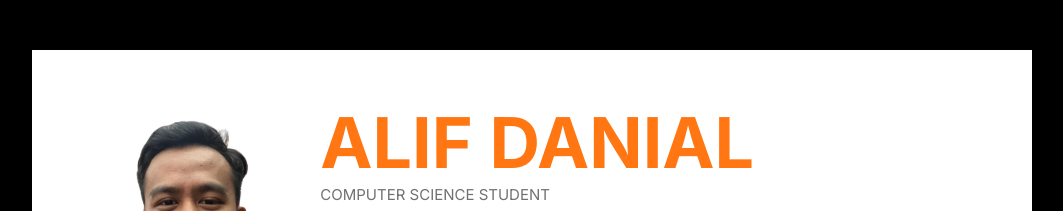
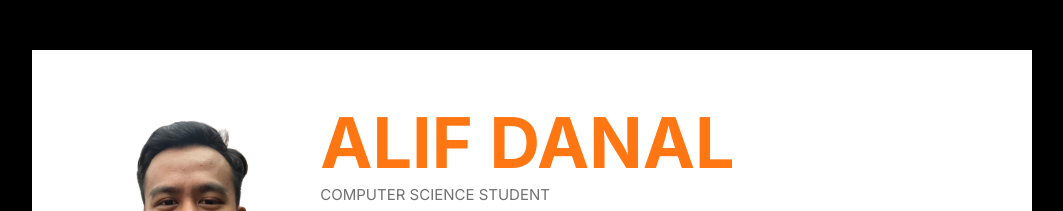
Before and after one commit to egzistens00/simple-resume-html-css, a plain HTML site: page index.html in a window 1280 px wide. Shown: the top 211 px of the page, without its empty margins (108-1171 px from the left). Drawn offline with nearby package versions, Linux system fonts and the light colour scheme.

Commit message:
updated resume content

```diff
--- a/index.html
+++ b/index.html
@@ -15,11 +15,11 @@
     <div class="profile">
       <div class="profile_container">
         <div class="profile_profileImg">
-          <img src="aaku.png" alt="Alif Dania" />
+          <img src="aaku.png" alt="Alif Danial" />
         </div>
         <div>
           <h1 class="profile_name">
-            <span class="profile_name_lastName">Alif Danial</span>
+            <span class="profile_name_lastName">Alif Danal</span>
           </h1>
           <p class="profile_title">Computer Science Student</p>
           <p class="description profile_description">
```
